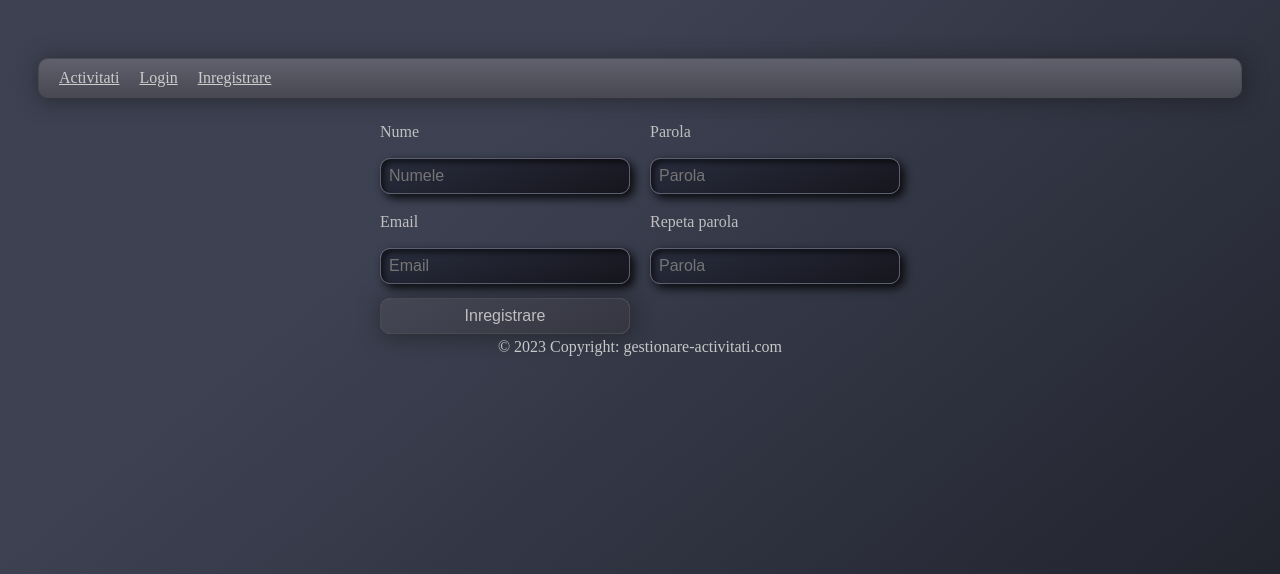
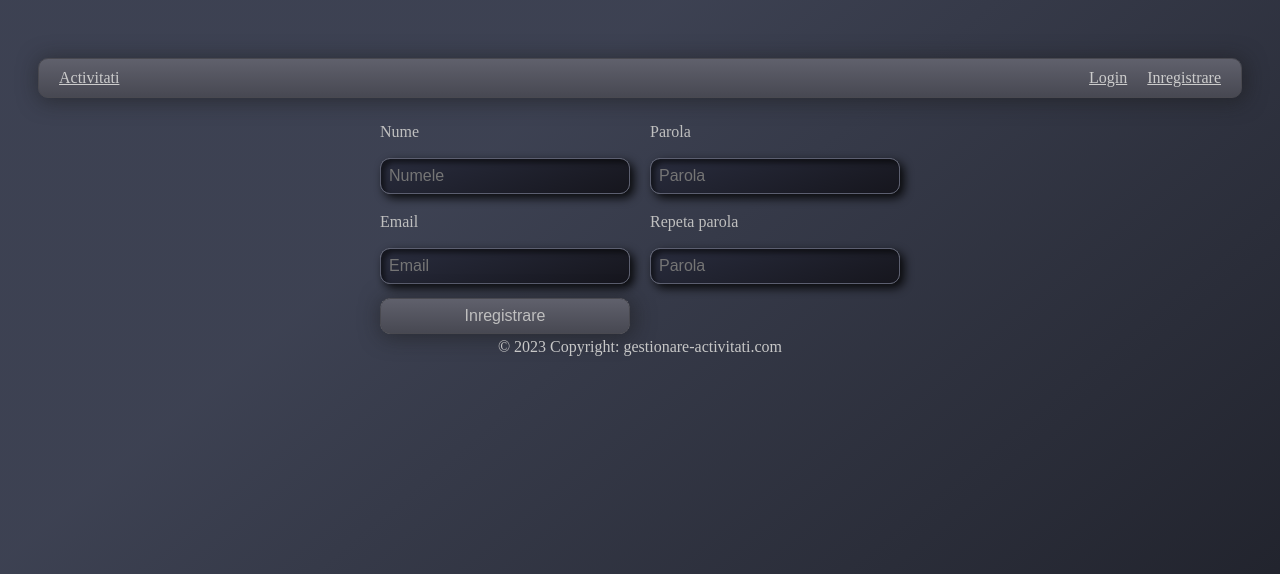
Before and after one commit to aciucaru/php-gestionare-activitati, a PHP site: page /register.php in a window 1280 px wide. Shown: the top 574 px of the page. Run offline with PHP 8.4, Linux system fonts and the light colour scheme.

Commit message:
imbunatit stil grafic

```diff
--- a/activitati.php
+++ b/activitati.php
@@ -60,7 +60,7 @@ if($managerSesiune->existaUtilizatorLogat())
                 <table class="tabel-activitati">
                     <thead class="tabel-activitati-header">
                         <tr>
-                            <th scope="col" class="coloana-data-timp celula-tabel">Data & ora</th>
+                            <th scope="col" class="coloana-data-timp celula-tabel">Data</th>
                             <th scope="col" class="coloana-departament celula-tabel">Departament</th>
                             <th scope="col" class="coloana-categorie celula-tabel">Categorie</th>
                             <th scope="col" class="coloana-ore celula-tabel">Ore</th>
@@ -110,8 +110,7 @@ if($managerSesiune->existaUtilizatorLogat())
                     <label class="input-descriere-label">Descriere</label>
                     <textarea class="input-descriere" name="descriere" rows="3" placeholder="Descriere" ></textarea>
 
-                    <input type="submit" name="submit-activitate" value="Adauga activitate"
-                    class="submit-activitate"/>
+                    <input type="submit" name="submit-activitate" value="Adauga activitate" class="submit-activitate"/>
                 </div>
             </form>
         </div>
--- a/styles/form-input-general.css
+++ b/styles/form-input-general.css
@@ -109,10 +109,14 @@ input[type=submit]
     padding: 8px;
     margin: 0px;
 
+    /* border-radius: 10px;
+    border: solid 1px hsl(240, 5%, 30%);
+    background-image: linear-gradient(150deg, hsl(234, 10%, 30%), hsl(234, 10%, 23%));
+    box-shadow: 2px 2px 20px 2px hsla(0, 0%, 10%, 0.5); */
+
     border-radius: 10px;
     border: solid 1px hsl(240, 5%, 30%);
-    background-image: linear-gradient(150deg, hsl(234, 10%, 30%), hsl(234, 10%, 23%));
-
+    background-image: linear-gradient(hsl(236, 6%, 40%), hsl(235, 7%, 30%));
     box-shadow: 2px 2px 20px 2px hsla(0, 0%, 10%, 0.5);
 
     font-size: 16px;
--- a/styles/navbar.css
+++ b/styles/navbar.css
@@ -2,9 +2,8 @@
 {
     display: flex;
     flex-flow: row nowrap;
+    justify-content: space-between;
     align-items: flex-start;
-    justify-content: flex-start;
-    align-content: flex-start;
     gap: 0px;
 
     padding-left: 10px;
@@ -15,9 +14,34 @@
 
     border-radius: 10px;
     border: solid 1px hsl(240, 5%, 30%);
+
     background-image: linear-gradient(hsl(236, 6%, 40%), hsl(235, 7%, 30%));
 
     box-shadow: 2px 2px 20px 2px hsla(0, 0%, 10%, 0.5);
+}
+
+.navbar-left-side
+{
+    display: flex;
+    flex-flow: row nowrap;
+    justify-content: flex-start;
+    align-items: flex-start;
+    gap: 0px;
+
+    padding: 0px;
+    margin: 0px;
+}
+
+.navbar-right-side
+{
+    display: flex;
+    flex-flow: row nowrap;
+    justify-content: flex-end;
+    align-items: flex-start;
+    gap: 0px;
+
+    padding: 0px;
+    margin: 0px;
 }
 
 .navbar-item
@@ -66,22 +90,23 @@
 .dropdown-menu
 {
     visibility: hidden;
+    display: none;
     opacity: 0;
     position: absolute;
-    transition: all 0.5s ease;
+
+    margin: 0px;
     margin-top: 1rem;
-    display: none;
-
+    margin-left: -5rem;
+    margin-right: 1rem;
     padding: 10px;
-    margin: 0px;
-    margin-top: 10px;
 
     border-radius: 10px;
     border: solid 1px hsl(240, 5%, 30%);
     background-image: linear-gradient(hsl(236, 6%, 40%), hsl(235, 7%, 30%));
 
     box-shadow: 2px 2px 20px 2px hsla(0, 0%, 10%, 0.5);
-    transition-duration: 1s;
+
+    transition: all 1s ease;
 }
 
 .navbar-item:hover > .dropdown-menu,
--- a/templates/navbar.template.php
+++ b/templates/navbar.template.php
@@ -12,6 +12,7 @@ $managerSesiune = ManagerSesiune::iaSingleton();
 </style>
 
 <nav class="navbar" role="navigation">
+    <div class="navbar-left-side">
         <?php if($managerSesiune->iaRolUtilizator() === RolUtilizator::Obisnuit): ?>
             <div class="navbar-item">
                 <a class="navbar-link" href="./activitati.php">Activitati</a>
@@ -27,7 +28,9 @@ $managerSesiune = ManagerSesiune::iaSingleton();
                 <a class="navbar-link" href="./activitati.php">Departamente/Categorii</a>
             </div>
         <?php endif ?>
+    </div>
 
+    <div class="navbar-right-side">
         <?php if($managerSesiune->existaUtilizatorLogat()): ?>
             <div class="navbar-item">
                 <a class="navbar-link" href="#">
@@ -57,5 +60,6 @@ $managerSesiune = ManagerSesiune::iaSingleton();
                 <a class="navbar-link" href="./register.php">Inregistrare</a>
             </div>
         <?php endif ?>
+    </div>
 
 </nav>
```
Also changed, not shown: styles/setari-cont.css (+9 -3 lines). Lines whose indentation alone changed are shown as unchanged.
